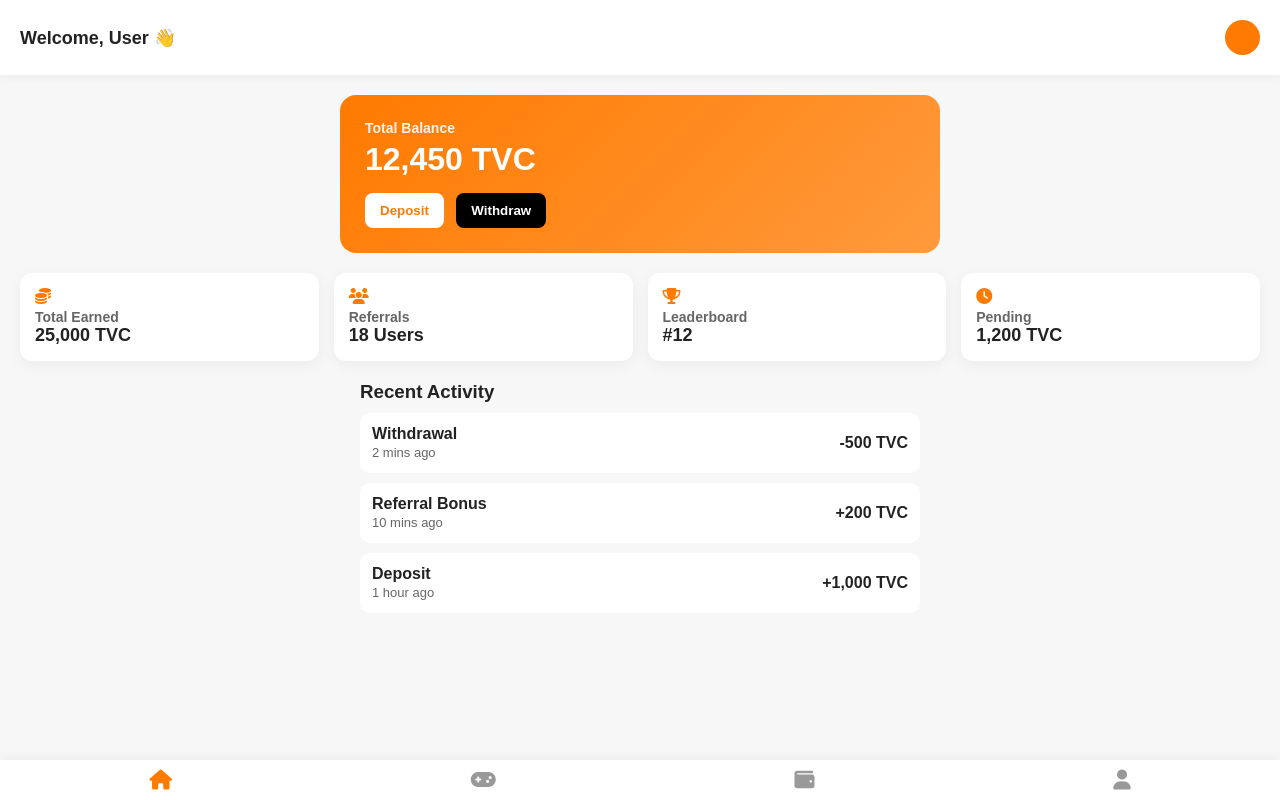
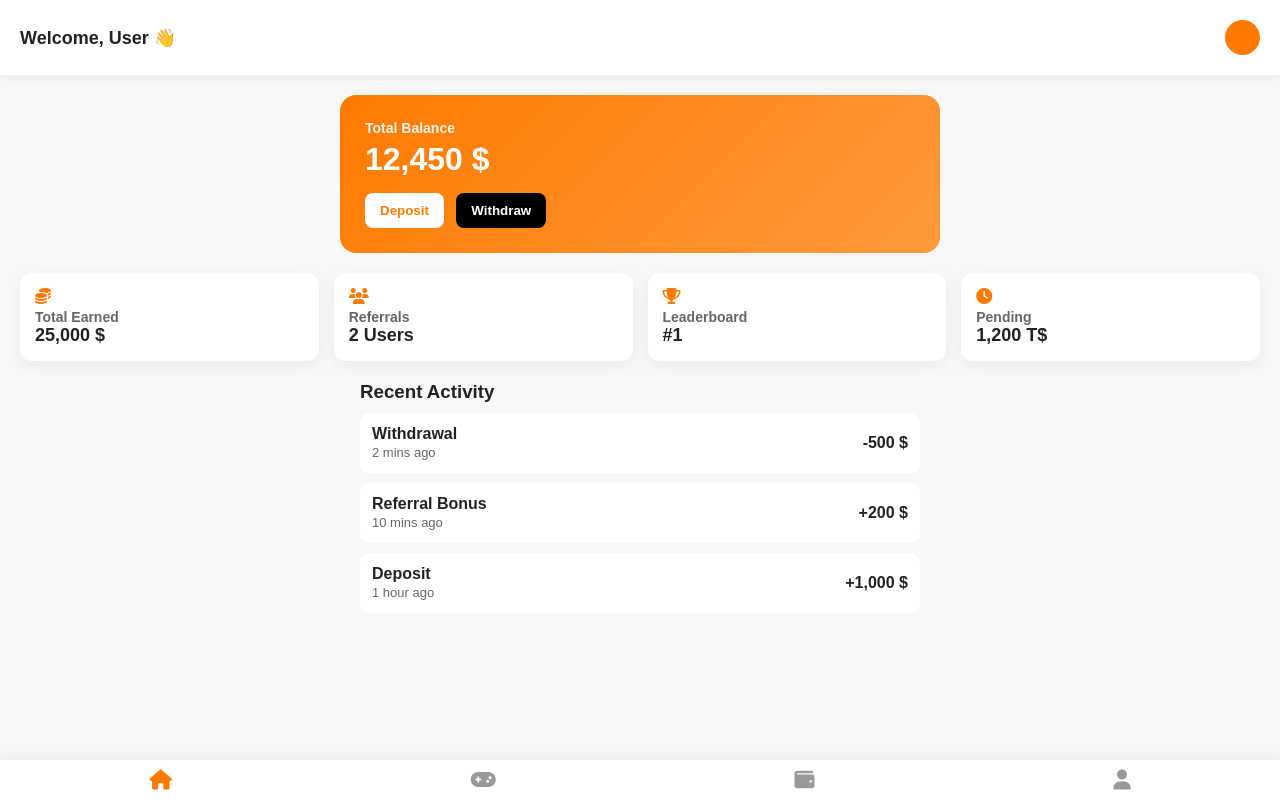
Before and after one commit to EasyPay-ng/TaskVault, a plain HTML site: page dashboard.html in a window 1280 px wide. Drawn offline with Linux system fonts and the light colour scheme.

Commit message:
Update dashboard.html

```diff
--- a/dashboard.html
+++ b/dashboard.html
@@ -193,7 +193,7 @@ body{
 
 <div class="balance-card">
   <h3>Total Balance</h3>
-  <h1>12,450 TVC</h1>
+  <h1>12,450 $</h1>
 
   <div class="actions">
     <button class="deposit">Deposit</button>
@@ -205,25 +205,25 @@ body{
   <div class="stat-card">
     <i class="fas fa-coins"></i>
     <h4>Total Earned</h4>
-    <p>25,000 TVC</p>
+    <p>25,000 $</p>
   </div>
 
   <div class="stat-card">
     <i class="fas fa-users"></i>
     <h4>Referrals</h4>
-    <p>18 Users</p>
+    <p>2 Users</p>
   </div>
 
   <div class="stat-card">
     <i class="fas fa-trophy"></i>
     <h4>Leaderboard</h4>
-    <p>#12</p>
+    <p>#1</p>
   </div>
 
   <div class="stat-card">
     <i class="fas fa-clock"></i>
     <h4>Pending</h4>
-    <p>1,200 TVC</p>
+    <p>1,200 T$</p>
   </div>
 </div>
 
@@ -235,7 +235,7 @@ body{
       <strong>Withdrawal</strong><br>
       <span>2 mins ago</span>
     </div>
-    <b>-500 TVC</b>
+    <b>-500 $</b>
   </div>
 
   <div class="activity-item">
@@ -243,7 +243,7 @@ body{
       <strong>Referral Bonus</strong><br>
       <span>10 mins ago</span>
     </div>
-    <b>+200 TVC</b>
+    <b>+200 $</b>
   </div>
 
   <div class="activity-item">
@@ -251,7 +251,7 @@ body{
       <strong>Deposit</strong><br>
       <span>1 hour ago</span>
     </div>
-    <b>+1,000 TVC</b>
+    <b>+1,000 $</b>
   </div>
 
 </div>
```
